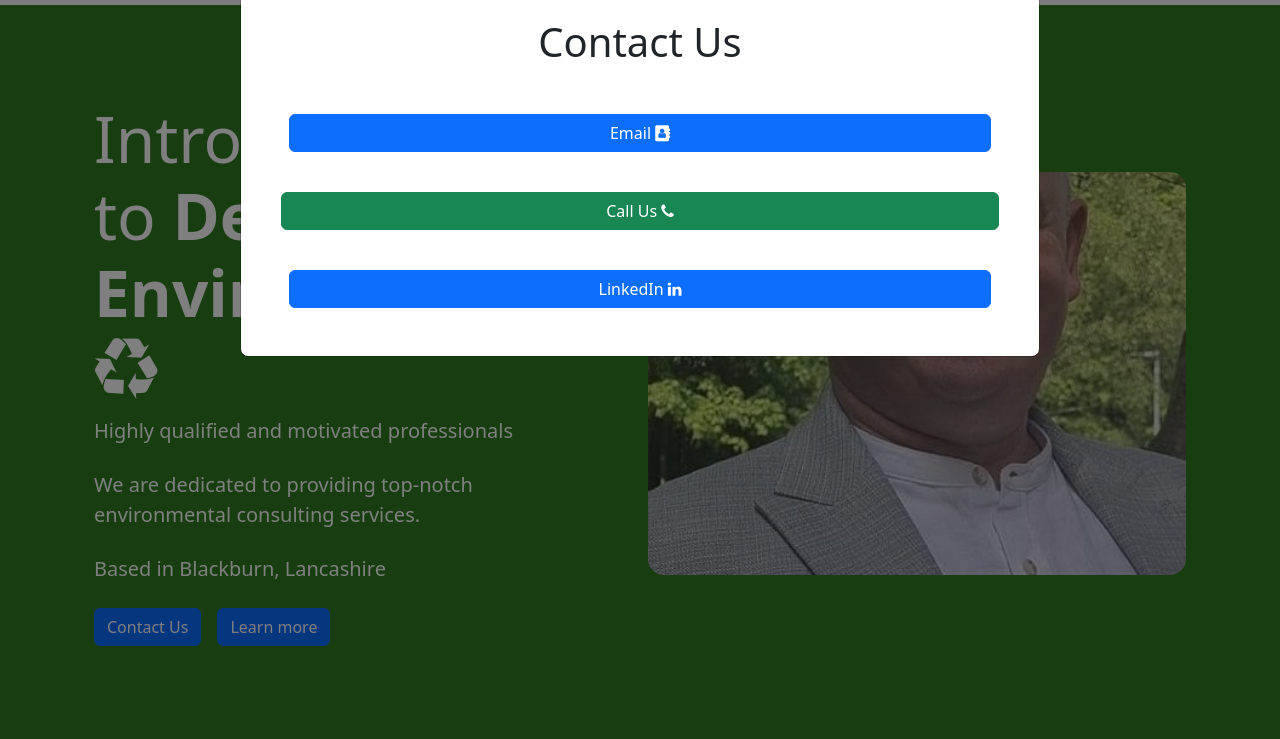
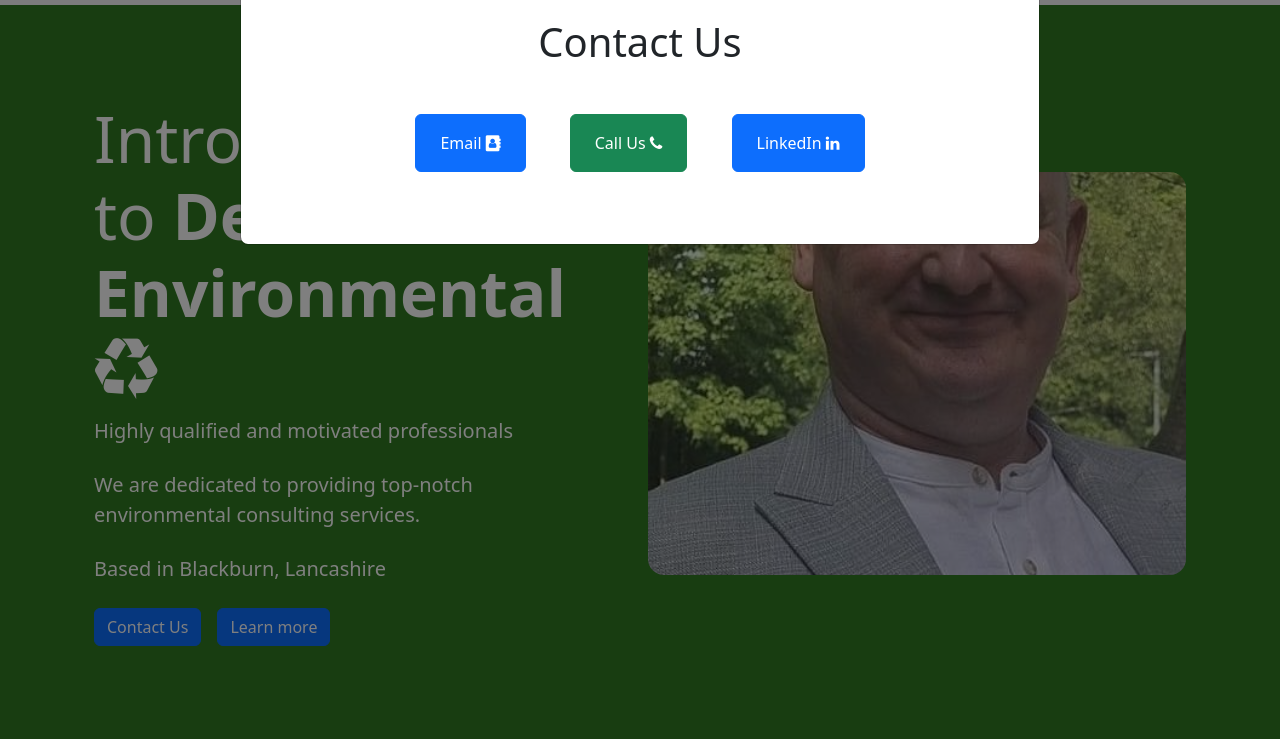
Before and after one commit to rachel1davey/denviro-environmental, a plain HTML site: page index.html in a window 1280 px wide. Both pictures are taken after a click on the button "Contact Us". Shown: the part 51-790 px from the top of the page. Drawn offline with nearby package versions, Linux system fonts and the light colour scheme.

Commit message:
Enhance contact buttons styling and layout

```diff
--- a/index.html
+++ b/index.html
@@ -179,9 +179,11 @@
   <div class="modal-dialog modal-lg">
     <div class="modal-content p-4 text-center text-dark">
       <h1 class="py-3">Contact Us</h1>
-      <button class="btn btn-primary m-4">Email <i class="fa fa-address-book" aria-hidden="true"></i></button>
-      <button class="btn btn-success m-3">Call Us <i class="fa fa-phone" aria-hidden="true"></i></button>
-      <button class="btn btn-primary m-4">LinkedIn <i class="fa fa-linkedin" aria-hidden="true"></i></button>
+      <div class="mb-4 justify-content-between">
+      <button class="btn btn-primary m-4 py-3 p-4">Email <i class="fa fa-address-book" aria-hidden="true"></i></button>
+      <button class="btn btn-success m-3 py-3 p-4">Call Us <i class="fa fa-phone" aria-hidden="true"></i></button>
+      <button class="btn btn-primary m-4 py-3 p-4">LinkedIn <i class="fa fa-linkedin" aria-hidden="true"></i></button>
+      </div>
 
     </div>
   </div>
```
